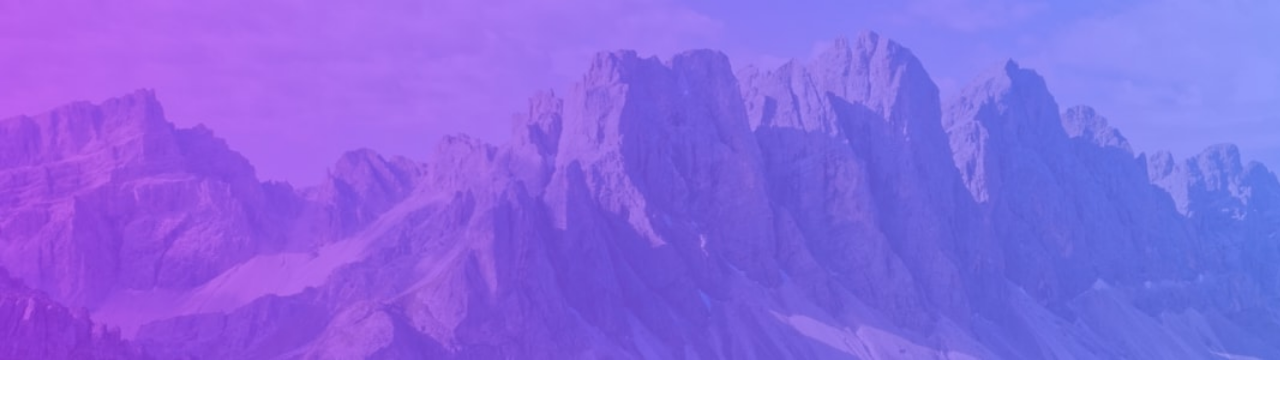
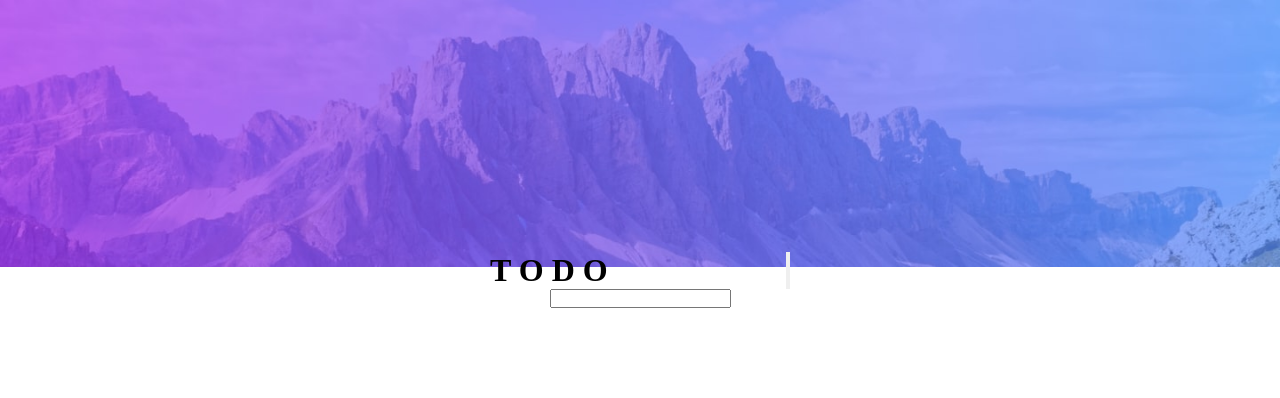
Before and after one commit to breguenice3/todo-app, a React (Create React App) app: page / in a window 1280 px wide. Shown: the top 398 px of the page. Built offline with nearby package versions, Linux system fonts and the light colour scheme.

Commit message:
iniciando estilização

```diff
--- a/src/App.tsx
+++ b/src/App.tsx
@@ -3,7 +3,7 @@ import Bgd from "./components/body/body";
 function App() {
   return (
     <div>
-      <Bgd bg="a" />
+      <Bgd />
     </div>
   );
 }
--- a/src/components/body/body.tsx
+++ b/src/components/body/body.tsx
@@ -1,22 +1,20 @@
-import { useState } from "react"
-import styled from "styled-components"
+import './style.css'
 
-export default function Bgd(bg: any) {
-
-    // const [bg, setBg] = useState("light");
+export default function Bgd() {
 
     return (
-        <div>
-            <StyledDiv>
-            </StyledDiv>
+        <div className='bg'>
+            <div className='container'>
+                <div className='header-container'>
+                    <h1>T O D O</h1>
+
+                    <button></button>
+                </div>
+                <div>
+                    <input type="text" name="" id="" />
+                </div>
+            </div>
+
         </div>
     )
 }
-
-const StyledDiv = styled.div`
-    width: 100vw;
-    height: 45vh;
-    background-image: url(${require(`../body/bg-desktop-light.jpg`)});
-    background-size: cover;
-    background-repeat: no-repeat;
-`
--- /dev/null
+++ b/src/components/body/style.css
@@ -0,0 +1,25 @@
+.bg{
+    background-image: url('../body/bg-desktop-light.jpg');
+    background-repeat: no-repeat;
+    background-size: contain;
+    width: 100vw;
+    height: 45vh;
+    display: flex;
+    justify-content: center;
+    align-items: center;
+}
+
+.container{
+    display: flex;
+    flex-direction: column;
+    width: 100vw;
+    padding-top: 200px;
+    align-items: center;
+    justify-content: center;
+}
+
+.header-container{
+    display: flex;
+    justify-content: space-between;
+    width: 300px;
+}
```
